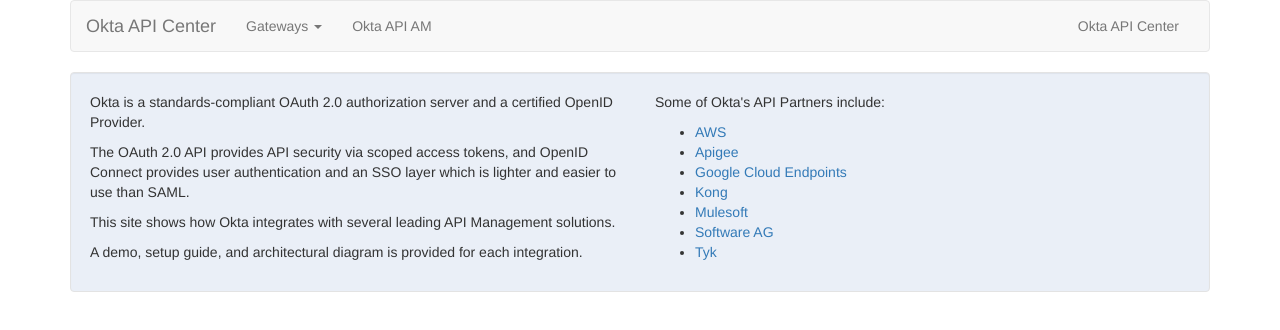
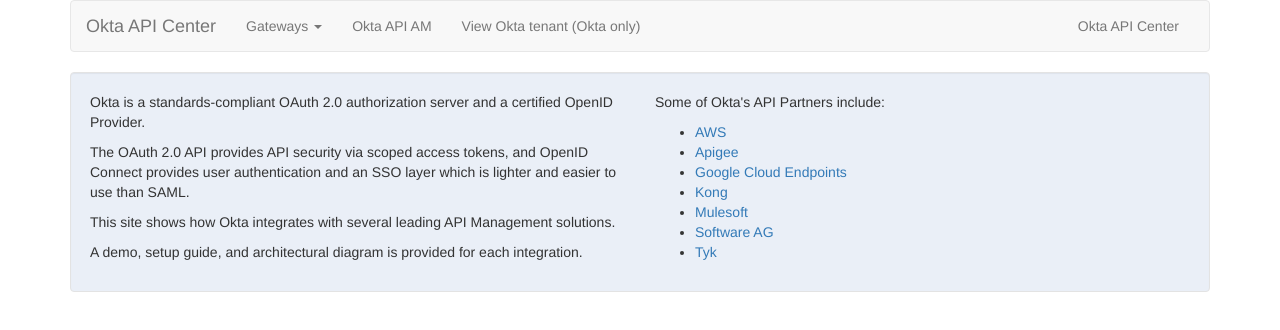
Before and after one commit to tom-smith-okta/okta-api-center-demos, a website: page public/index.html in a window 1280 px wide. Drawn offline with nearby package versions, Linux system fonts and the light colour scheme.

Commit message:
add link to oktaprise

```diff
--- a/public/index.html
+++ b/public/index.html
@@ -68,6 +68,8 @@
 
 							<li><a href="https://developer.okta.com/use_cases/api_access_management/" target="_blank">Okta API AM</a></li>
 
+							<li><a href="https://partnerpoc.oktapreview.com/oauth2/v1/authorize?idp=0oanfgh4kuGV3SBzm0h7&client_id=0oanfasmgdTWNt6K50h7&response_type=id_token&response_mode=fragment&scope=openid&redirect_uri=https://partnerpoc.oktapreview.com&state=somestate&nonce=somenonce" target="_blank">View Okta tenant (Okta only)</a></li>
+
 						</ul>
 
 						<ul class="nav navbar-nav navbar-right">
```
Also changed, not shown: html/main.html (+3 -0 lines).
